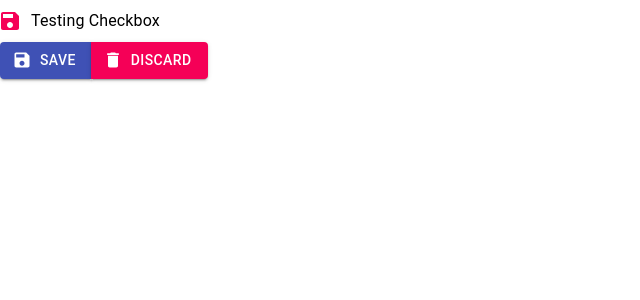
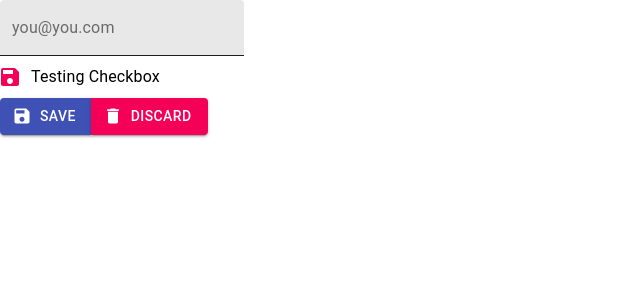
Before and after one commit to andyf016/material-ui-react-tutorial, a React (Create React App) app: page / in a window 1280 px wide. Shown: the top 300 px of the page, without its empty margins (0-640 px from the left). Built offline with nearby package versions, Linux system fonts and the light colour scheme.

Commit message:
working on styling

```diff
--- a/src/App.js
+++ b/src/App.js
@@ -5,6 +5,8 @@ import SaveIcon from "@material-ui/icons/Save";
 import DeleteIcon from "@material-ui/icons/Delete";
 import Checkbox from "@material-ui/core/Checkbox";
 import FormControlLabel from "@material-ui/core/FormControlLabel";
+import TextField from "@material-ui/core/TextField"
+
 
 function CheckboxExample() {
   const [checked, setChecked] = useState(true);
@@ -30,6 +32,13 @@ function CheckboxExample() {
 function App() {
   return (
     <div className='App'>
+      <TextField
+        variant='filled'
+        color='primary'
+        type='email'
+        label='you@you.com'
+
+      />
       <CheckboxExample />
       <ButtonGroup>
         <Button startIcon={<SaveIcon />} variant='contained' color='primary'>
```
